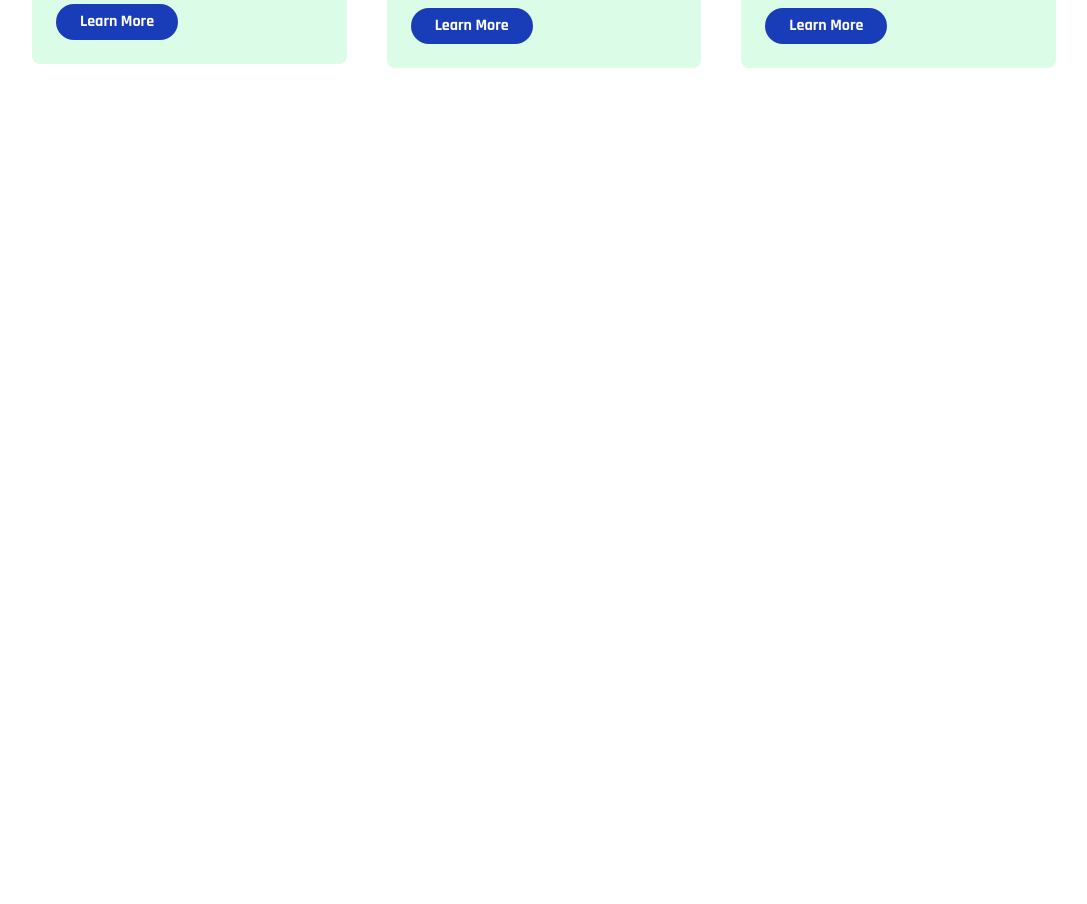
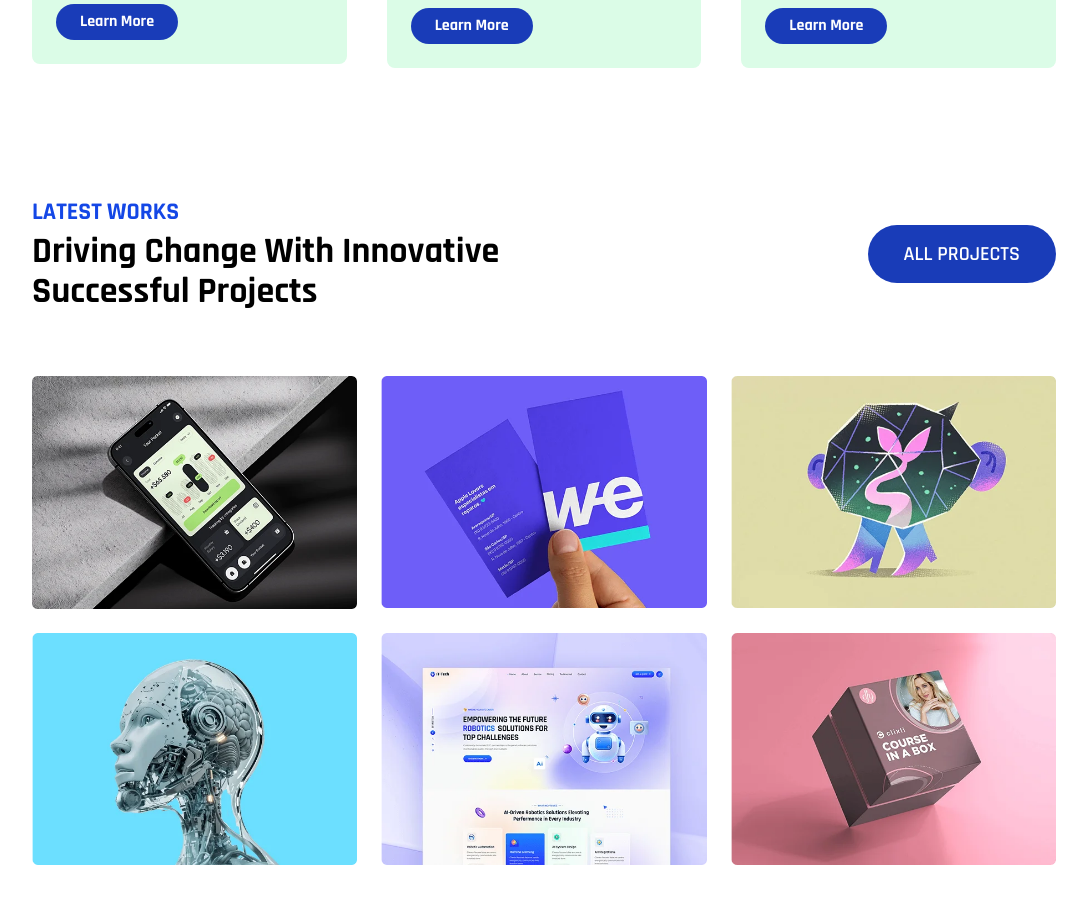
Before and after one commit to mujakzs/web_profile, a Next.js app: page / in a window 1280 px wide. Shown: the part 3860-4764 px from the top of the page, without its empty margins (96-1183 px from the left). Before the commit the page ends 3992 px from the top, so only its background shows below. Built offline with nearby package versions, Linux system fonts and the light colour scheme.

Commit message:
Project Section

```diff
--- a/components/Home/Home.tsx
+++ b/components/Home/Home.tsx
@@ -4,6 +4,7 @@
 import About from './About/About'
 import WhyChoose from './WhyChoose/WhyChoose'
 import Software from './Software/Software'
+import Project from './Project/Project'
 
 const Home = () => {
   return (
@@ -13,6 +14,7 @@
       <About />
       <WhyChoose />
       <Software />
+      <Project />
     </div>
   )
 }
--- /dev/null
+++ b/components/Home/Project/Project.tsx
@@ -0,0 +1,53 @@
+import React from 'react'
+import Image from 'next/image'
+
+const Project = () => {
+  return (
+    <div className='pt-16 pb-16'>
+        <div className='w-[80%] mx-auto'>
+            {/* Section heading */}
+            <div className='grid grid-cols-1 lg:grid-cols-2 gap-10 items-center'>
+                <div>
+                     <h1 className='text-lg sm:text-xl md:text-2xl font-bold text-blue-700 dark:text-pink-500 uppercase'>
+                        Latest Works
+                    </h1>
+                    <h1 className='text-xl sm:text-3xl md:text-4xl mt-1 font-bold'>
+                        Driving Change With Innovative <br/> Successful Projects
+                    </h1>
+                </div>
+                <div className='lg:ml-auto'>
+                    <a href='#'
+                        className='w-full py-4 text-base sm:text-lg md:text-xl text-center text-white transition-colors
+                        font-semibold duration-300 bg-blue-800 rounded-full uppercase hover:bg-blue-950 ease px-9 md:w-auto'>
+                        All Projects
+                    </a>
+                </div>
+            </div>
+
+            {/* Projects Card Image */}
+            <div className='grid grid-cols-1 md:grid-cols-2 lg:grid-cols-3 gap-6 mt-16'>
+                <div>
+                    <Image src="/images/p1.png" alt="image" width={600} height={600}/>
+                </div>
+                 <div>
+                    <Image src="/images/p2.png" alt="image" width={600} height={600}/>
+                </div>
+                 <div>
+                    <Image src="/images/p3.png" alt="image" width={600} height={600}/>
+                </div>
+                 <div>
+                    <Image src="/images/p4.png" alt="image" width={600} height={600}/>
+                </div>
+                 <div>
+                    <Image src="/images/p5.png" alt="image" width={600} height={600}/>
+                </div>
+                 <div>
+                    <Image src="/images/p6.png" alt="image" width={600} height={600}/>
+                </div>
+            </div>
+        </div>
+    </div>
+  )
+}
+
+export default Project
```
